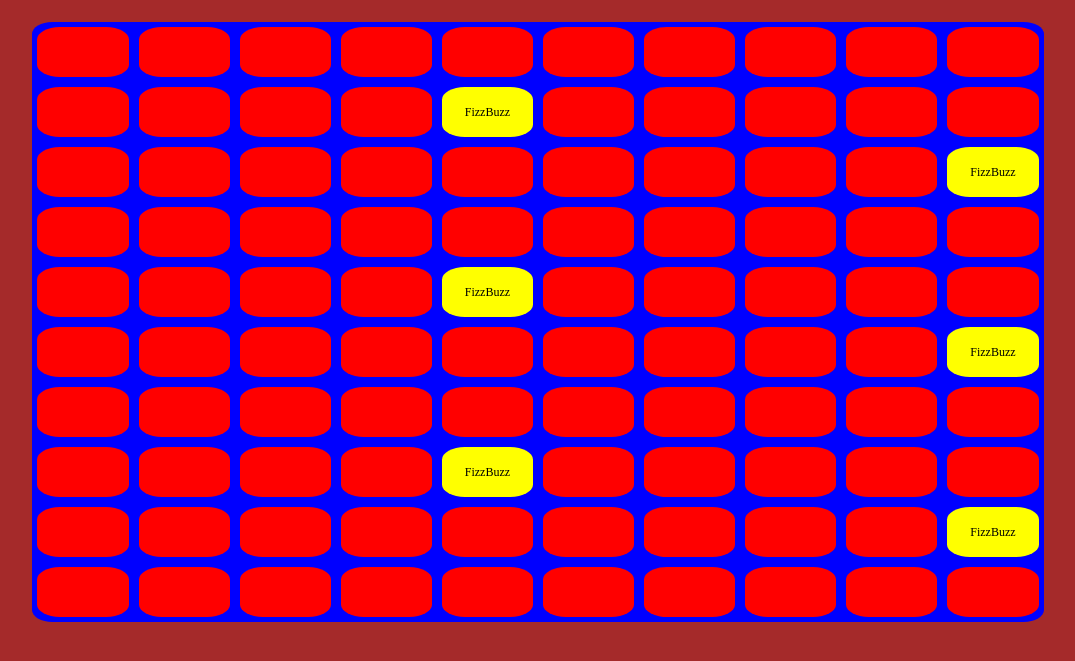
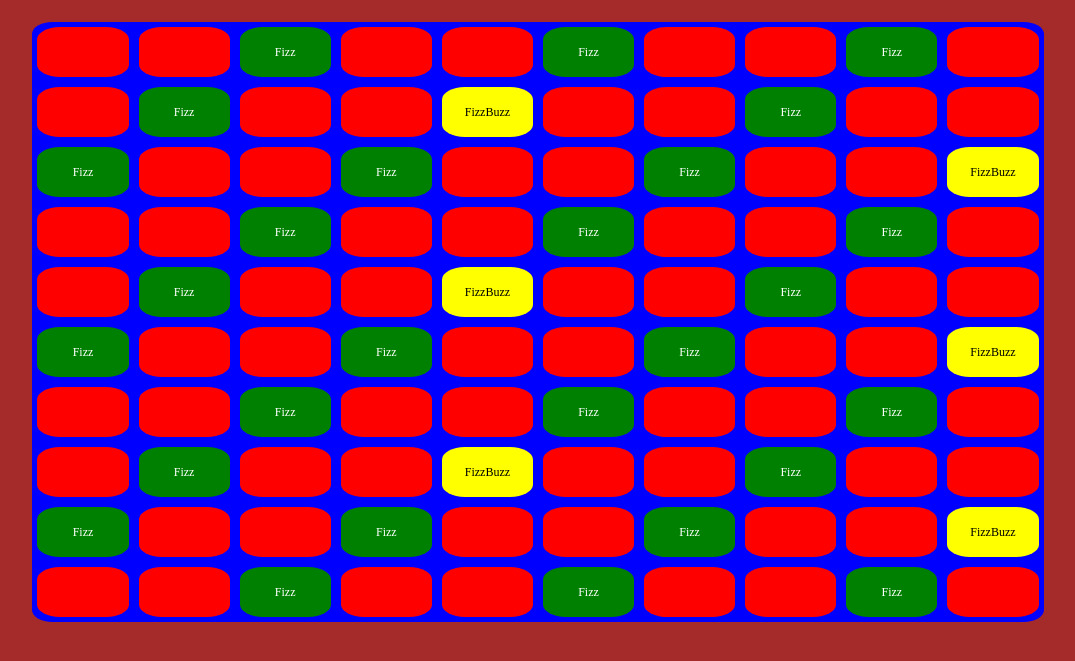
Before and after one commit to 19nikilangiu91/js-fizzbuzz, a plain HTML site: page index.html in a window 1280 px wide. Shown: the part 61-722 px from the top of the page, without its empty margins (102-1177 px from the left). Drawn offline with Linux system fonts and the light colour scheme.

Commit message:
Aggiungo la condizione, + "Fizz" Css

```diff
--- a/css/style.css
+++ b/css/style.css
@@ -27,6 +27,11 @@ h1{
     background-color: red;
 }
 
+.fizz{
+    background-color: green;
+}
+
+
 .fizzbuzz{
     color: black;
     background-color: yellow;
--- a/js/main.js
+++ b/js/main.js
@@ -16,9 +16,19 @@ for( let i = 1; i <= 100; i++){
     // Creo le condizioni, iniziamo con "FizzBuzz".
     if(i % 3 === 0 && i % 5 === 0){
 
-        // Aggiungiamo al nostro "element" la scritta "FizzBuzz" e andiamo ad aggiungere una nuova classe "fizzbuzz".
-        element.append("FizzBuzz");
-        element.classList.add("fizzbuzz");
-        console.log("FizzBuzz");
+    // Aggiungiamo al nostro "element" la scritta "FizzBuzz" e andiamo ad aggiungere una nuova classe "fizzbuzz".
+    element.append("FizzBuzz");
+    element.classList.add("fizzbuzz");
+    console.log("FizzBuzz");
+
+    // Aggiungo la condizione per "Fizz".
+    }else if ( i % 3 === 0){
+
+    // Aggiungiamo al nostro "element" la scritta "Fizz" e andiamo ad aggiungere una nuova classe "fizz".
+    element.append("Fizz");
+    element.classList.add("fizz");
+    console.log("Fizz");
     }
+
+
 }
```
